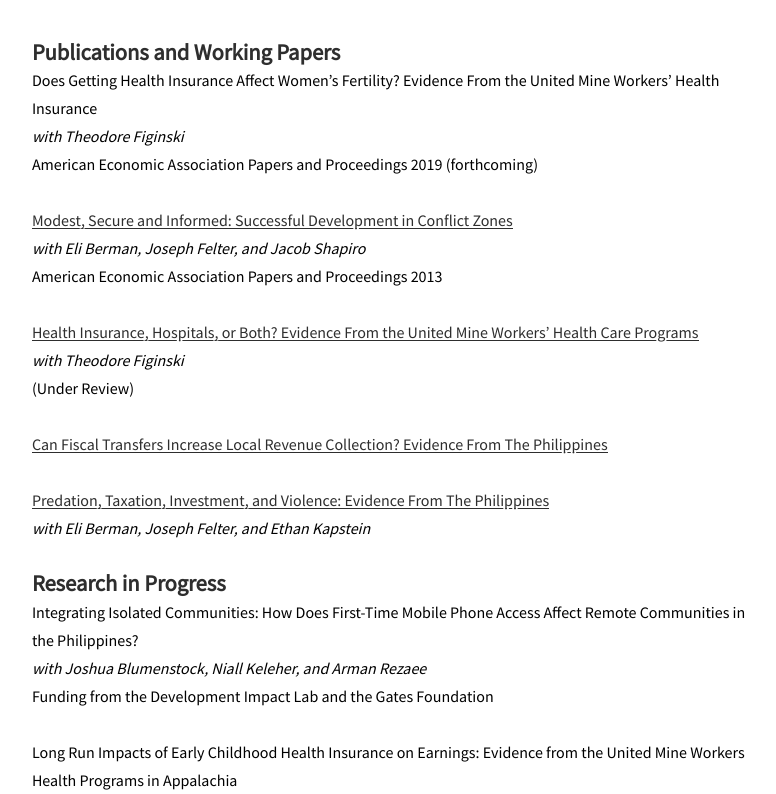
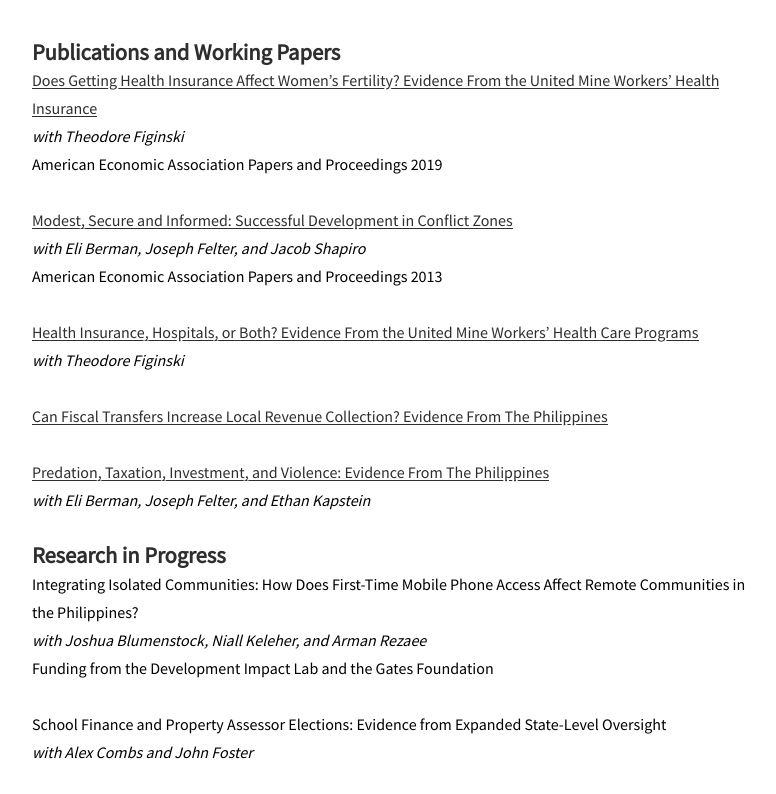
Before and after one commit to erintroland/erintroland.github.io, a Jekyll site: the page built from research.md, in a window 1280 px wide and 900 px high, scrolled down 275 px, cut to the strip 106-900 px from the top of the window. Shown: the whole strip, without its empty margins (251-1027 px from the left). Built offline with Jekyll 4.4.1, drawn with Linux system fonts in a browser that asks for light colours; our own code applies the rules of GitHub Pages for plain Markdown files; some of the changed text lies outside the part shown.

Commit message:
Updated research page with publication.

```diff
--- a/research.md
+++ b/research.md
@@ -8,9 +8,9 @@
 <!--<!---aside: true-->
 
 ##### Publications and Working Papers
-Does Getting Health Insurance Affect Women’s Fertility? Evidence From the United Mine Workers’ Health Insurance
+[Does Getting Health Insurance Affect Women’s Fertility? Evidence From the United Mine Workers’ Health Insurance](https://www.aeaweb.org/articles?id=10.1257/pandp.20191094)
 <br><i>with Theodore Figinski</i>
-<br>American Economic Association Papers and Proceedings 2019 (forthcoming)
+<br>American Economic Association Papers and Proceedings 2019
 
 
 [Modest, Secure and Informed: Successful Development in Conflict Zones](https://www.aeaweb.org/articles?id=10.1257/aer.103.3.512)
@@ -19,7 +19,7 @@
 
 [Health Insurance, Hospitals, or Both? Evidence From the United Mine Workers' Health Care Programs](https://ssrn.com/abstract=3229442)
 <br><i>with Theodore Figinski</i>
-<br> (Under Review)
+<br>
 
 [Can Fiscal Transfers Increase Local Revenue Collection? Evidence From The Philippines](http://ssrn.com/abstract=3242240)
 
@@ -33,12 +33,17 @@
 <br><i>with Joshua Blumenstock, Niall Keleher, and Arman Rezaee</i>
 <br>Funding from the Development Impact Lab and the Gates Foundation
 
-Long Run Impacts of Early Childhood Health Insurance on Earnings: Evidence from the United Mine Workers Health Programs in Appalachia
-<i><br>with Theodore Figinski</i>
+School Finance and Property Assessor Elections: Evidence from Expanded State-Level Oversight
+<br><i>with Alex Combs and John Foster</i>
 
 Economic Vulnerability in Rural America: Consumer Credit and the Coal Boom-Bust in the
 2000s
 <br><i>with Brigitte Roth Tran</i>
+
+
+Long Run Impacts of Early Childhood Health Insurance on Earnings: Evidence from the United Mine Workers Health Programs in Appalachia
+<i><br>with Theodore Figinski</i>
+
 
 Local Government Audits, Enforcement, and Corruption in the Philippines
 <br><i>with Cesi Cruz</i>
```
Also changed, not shown: other parts of research.md (+1 -2 lines), 3 other files.
